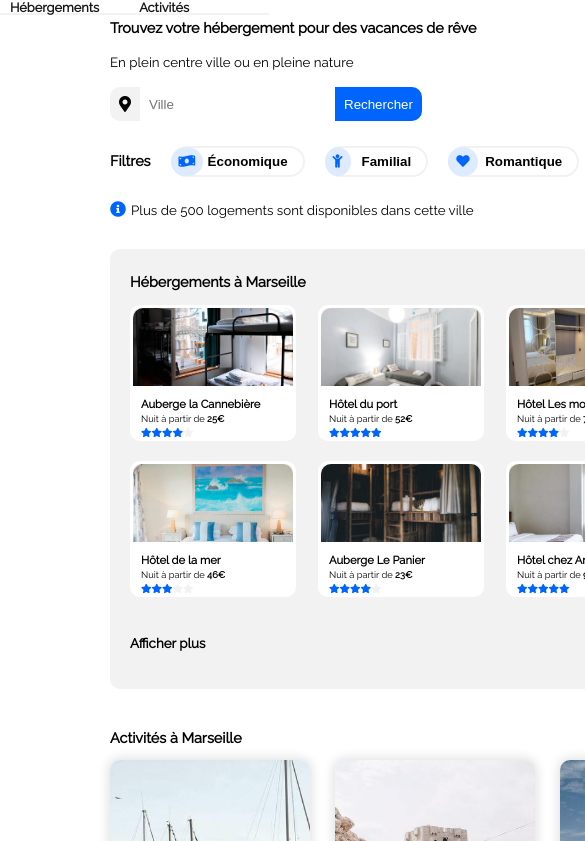
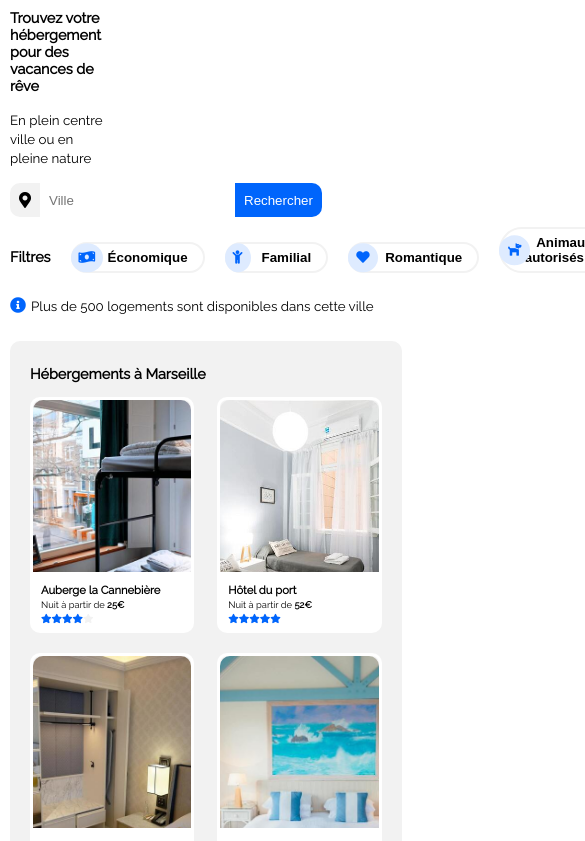
Before and after one commit to FaridAmimri/P2-Reservia, a plain HTML site: page index.html in a window 390 px wide. Shown: the part 74-915 px from the top of the page, 585 px wide, since content can reach past the window. Drawn offline with Linux system fonts and the light colour scheme.

Commit message:
Commit Tablet V1

```diff
--- a/index.html
+++ b/index.html
@@ -5,10 +5,13 @@
     <meta charset="utf-8" />
     <meta name="viewport" content="width=device-width, initial-scale=1.0">
     <link href="https://fonts.googleapis.com/css2?family=Raleway&display=swap" rel="stylesheet">
-    <link rel="stylesheet" href="https://cdnjs.cloudflare.com/ajax/libs/font-awesome/5.15.3/css/all.min.css" integrity="sha512-iBBXm8fW90+nuLcSKlbmrPcLa0OT92xO1BIsZ+ywDWZCvqsWgccV3gFoRBv0z+8dLJgyAHIhR35VZc2oM/gI1w==" crossorigin="anonymous" />
+    <link rel="stylesheet" href="https://cdnjs.cloudflare.com/ajax/libs/font-awesome/5.15.3/css/all.min.css"
+        integrity="sha512-iBBXm8fW90+nuLcSKlbmrPcLa0OT92xO1BIsZ+ywDWZCvqsWgccV3gFoRBv0z+8dLJgyAHIhR35VZc2oM/gI1w=="
+        crossorigin="anonymous" />
     <link rel="stylesheet" href="style.css">
     <title>Reservia</title>
 </head>
+
 <body>
     <header>
         <div id="titre_principal">
@@ -20,14 +23,13 @@
         </div>
         <nav>
             <ul>
-                <li><a href="#hebergements">Hébergements</a></li>
-                <li><a href="#activites">Activités</a></li>
+                <li class="mobile"><a href="#hebergements">Hébergements</a></li>
+                <li class="mobile"><a href="#activites">Activités</a></li>
                 <li><a href="#"><span>S'inscrire</span></a></li>
             </ul>
         </nav>
     </header>
 
-        <div>
     <form method="post" action="traitement.php">
         <div id="localisation">
             <i class="fas fa-map-marker-alt"></i>
@@ -55,7 +57,6 @@
         </div>
         <p><i class="fas fa-info-circle"></i><small>Plus de 500 logements sont disponibles dans cette ville</small></p>
     </form>
-        </div>
 
     <section>
         <div id="container1">
@@ -101,7 +102,9 @@
             </div>
         </div>
         <aside>
-                <div class="chart"><h3>Les plus populaires</h3> <i class="fas fa-chart-line"></i></div>
+            <div class="chart">
+                <h3>Les plus populaires</h3> <i class="fas fa-chart-line"></i>
+            </div>
             <article>
                 <img src="images/hebergements/4_small/emile-guillemot-Bj_rcSC5XfE-unsplash.jpg" class="images2" alt="chambre">
                 <div class="overlay2">
@@ -123,7 +126,7 @@
         </aside>
     </section>
 
-        <div id="container2">
+    <main>
         <h3>Activités à Marseille</h3>
         <div id="activites">
             <article class="img3">
@@ -163,7 +166,7 @@
                 </div>
             </article>
         </div>
-        </div>
+    </main>
 
     <footer>
         <div id="contact">
--- a/style.css
+++ b/style.css
@@ -6,8 +6,8 @@
 }
 body {
     font-family: 'Raleway', sans-serif;
-    width: 1340px;
-    margin: 0 100px;
+    width: 900px;
+    margin: auto;
 }
 ul {
     list-style-type: none;
@@ -129,7 +129,7 @@ p i{
     color: var(--bluecolor);
 }
 
-/* Container1 */
+/* Section */
 
 section {
     display: flex;
@@ -212,9 +212,9 @@ aside article {
     box-sizing: border-box;
 }
 
-/* Container2 */
+/* Main */
 
-#container2 {
+main {
     padding: 0 10px;
     width: 900px;
     height: 350px;
@@ -367,21 +367,30 @@ footer li {
     text-decoration: none;
 }
 
-/* Propriétés responsive si la fenêtre fait au plus 500px */
+/* Propriétés responsive si la fenêtre fait au plus 1024px */
 
-@media screen and (max-width : 500px) {
-    body {width: 100%}
-    header {width: 100%; height: auto}
-    header h3 {padding-top: 10px;}
-    .logo {height: auto; width: 100%;}
-    nav {width: 100%; height: auto; display: flex; position: absolute; top: 60px; right: 30px; line-height: 10px;}
-    nav ul {height: auto; border-bottom: 2px solid var(--greycolor)}
-    nav span {position: absolute; top: -10px; right: 40px; }
-    nav a {margin-bottom: 10px;}
-    nav a:hover {color:var(--bluecolor); border-bottom: 1px solid var(--bluecolor);
-
-    }
-
-
+@media screen and (max-width : 1024px) {
+    body {width: 80%; margin: auto;}
+    header {max-width: 100%; justify-content: initial;}
+    form {max-width: 100%;}
+    nav {width: auto};
+    nav ul{margin-right: auto;}
+    section {display: inline-block ; width: auto; height: auto; margin: 0;}
+    #container1 {width: 95%; height: auto; margin: 10px 0px; padding: 10px 20px;}
+    #hebergements {width: 100% ;display: flex; flex-wrap: wrap; justify-content: space-between;}
+    #container1 article {width: 45%; height: 230px;}
+    .images1 {width: 100% ; height: 100%; }
+    .overlay1 {width: 100%; height: 25%;}
+    aside {width: 95%; height: auto;}
+    aside article {width: 85%; height: 180px;}
+    .images2 {width: 100% ; height: 100%;}
+    .overlay2 {width: 30%; height: 100%;}
 
 }
+
+/* Propriétés responsive si la fenêtre fait au plus 768px */
+
+@media screen and (max-width : 768px) {
+    body {width: auto; margin :auto;}
+    header {width: auto;}
+}
```
Lines whose indentation alone changed are shown as unchanged.
